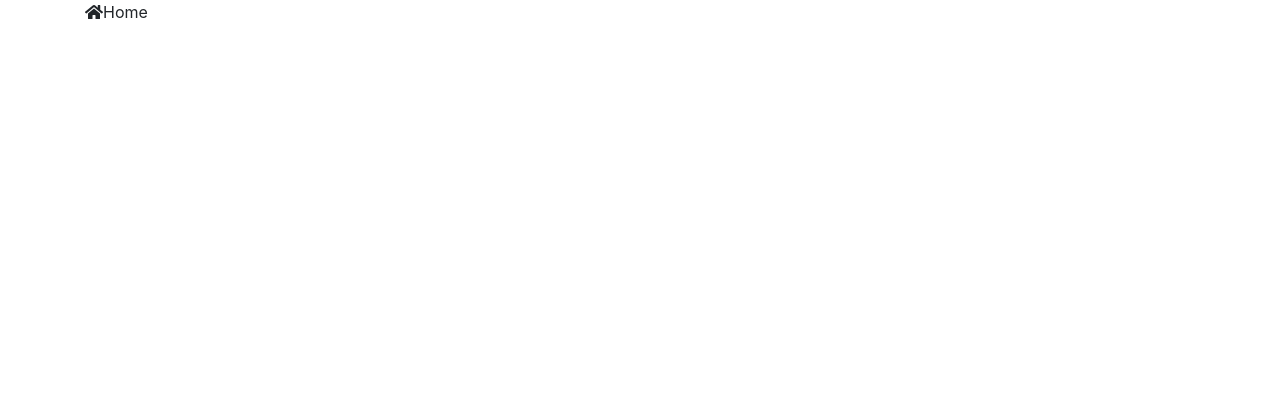
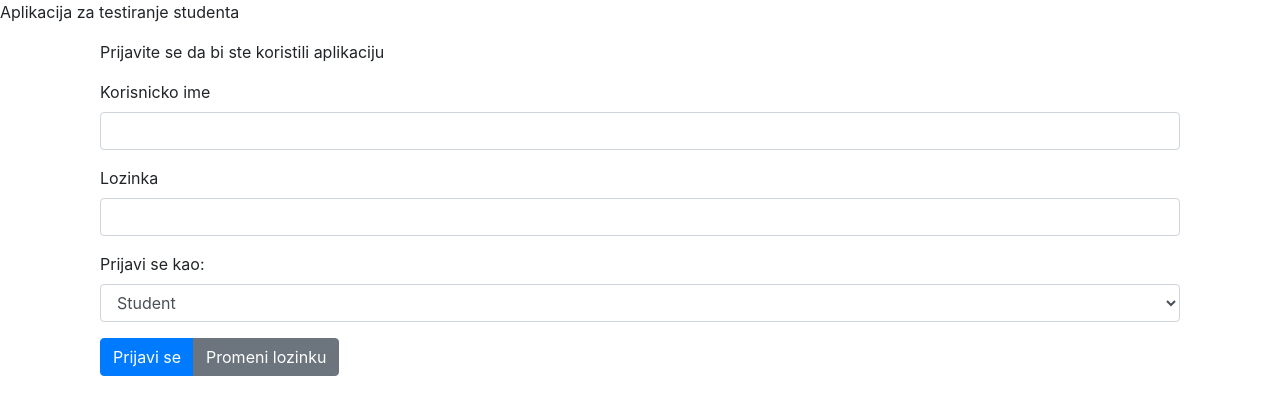
Before and after one commit to MarkoMom96/ProjectForSchoolFrontEnd, a React (Create React App) app: page / in a window 1280 px wide. Shown: the top 414 px of the page. Built offline with nearby package versions, Linux system fonts and the light colour scheme.

Commit message:
Create Log in interface

```diff
--- a/src/components/App/App.tsx
+++ b/src/components/App/App.tsx
@@ -3,14 +3,13 @@ import './App.css';
 import { Container } from 'react-bootstrap';
 import {faHome} from "@fortawesome/free-solid-svg-icons";
 import { FontAwesomeIcon } from "@fortawesome/react-fontawesome";
+import { Login } from '../Login/login';
 
 function App() {
   return (
     <Container>
-      <FontAwesomeIcon icon= { faHome } />
-      Home
+      <Login></Login>
     </Container>
   );
 }
-
 export default App;
--- /dev/null
+++ b/src/components/Header/Header.tsx
@@ -0,0 +1,13 @@
+import React from "react";
+
+
+export class Header extends React.Component{
+    render(){
+        return(
+            <div >
+                <p>Aplikacija za testiranje studenta</p>
+            </div>
+
+        )
+    }
+}
--- /dev/null
+++ b/src/components/Login/login.tsx
@@ -0,0 +1,50 @@
+import React from "react";
+import { Container } from "react-bootstrap";
+
+export class Login extends React.Component {
+    render() {
+        return (
+            <Container>
+            <form>
+                <div className="form-group">
+                    <p>Prijavite se da bi ste koristili aplikaciju</p>
+                    <label>Korisnicko ime</label>
+                    <input type= "text" className="form-control" ></input>
+                </div>
+                <div className="form-group">
+                    <label>Lozinka</label>
+                    <input type= "password" className="form-control" width="50%"></input>
+
+                </div>
+                <div className="form-group">
+                    <label htmlFor="RoleSelect">Prijavi se kao:</label>
+                    <select className="form-control" id="RoleSelect">
+                        <option>Student</option>
+                        <option>Profesor</option>
+                    </select>
+                </div>
+                <div className ="btn-group" role="group" >
+                    <button type="submit" className="btn btn-primary">Prijavi se</button>
+                    <button type="button" className="btn btn-secondary">Promeni lozinku</button>
+                </div>
+
+
+
+
+
+               {/*
+                <div classNameName="from-check">
+                    <input classNameName="form-check-input" type="radio" value="Studnet" id="radioBtn1" ></input>
+                    <label className="form-check-label" htmlFor="radioBtn1">Student</label>
+                </div>
+                <div className="from-check">
+                    <input className="form-check-input" type="radio" value="Profesor" id="radioBtn2"></input>
+                    <label className="form-check-label" htmlFor="radioBtn2">Profesor</label>
+                </div> */}
+
+
+            </form>
+            </Container>
+        )
+    }
+}
--- a/src/index.css
+++ b/src/index.css
@@ -11,3 +11,7 @@ code {
   font-family: source-code-pro, Menlo, Monaco, Consolas, 'Courier New',
     monospace;
 }
+
+header > p {
+  background-color: blue;
+}
--- a/src/index.tsx
+++ b/src/index.tsx
@@ -8,10 +8,12 @@ import 'jquery/dist/jquery.js';
 import "popper.js/dist/popper.js";
 import "bootstrap/dist/js/bootstrap.min.js"
 import "@fortawesome/fontawesome-free/css/fontawesome.min.css";
+import { Header } from './components/Header/Header';
 
 
 ReactDOM.render(
   <React.StrictMode>
+    <Header></Header>
     <App />
   </React.StrictMode>,
   document.getElementById('root')
```
Also changed, not shown: 1 other file (tests, documents, lock files or other folders).
